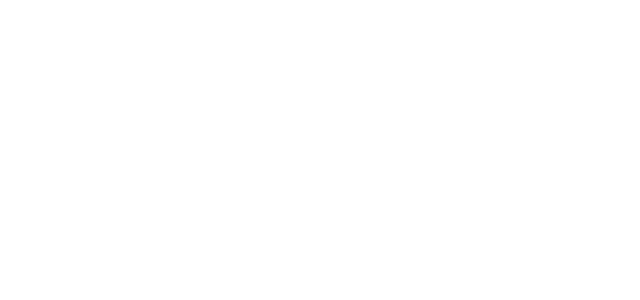
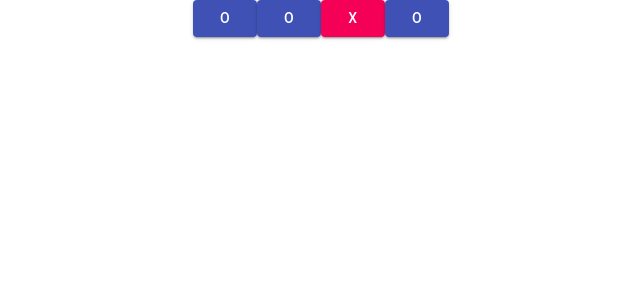
Before and after one commit to CarlWilcoxon/quick-app, a React (Create React App) app: page /life in a window 1280 px wide. Shown: the top 300 px of the page, without its empty margins (319-959 px from the left). Built offline with nearby package versions, Linux system fonts and the light colour scheme.

Commit message:
Life Game display prototype

```diff
--- a/src/components/App/App.jsx
+++ b/src/components/App/App.jsx
@@ -6,6 +6,7 @@
 } from "react-router-dom";
 
 import Home from "../Home/Home";
+import LifeApp from "../LifePage/LifeApp/LifeApp";
 import CalcApp from "../CalcPage/CalcApp/CalcApp";
 
 function App() {
@@ -21,8 +22,11 @@
           <Route path="/calc">
             <CalcApp />
           </Route>
-          {/* <Route path="/life">
-            <LifePage />
+          <Route path="/life">
+            <LifeApp />
+          </Route>
+          {/* <Route path="/memory">
+            <MemPage />
           </Route> */}
         </Switch>
       </div>
--- a/src/components/Home/Home.jsx
+++ b/src/components/Home/Home.jsx
@@ -18,6 +18,9 @@
           <li>
             <Link to="/life">Life</Link>
           </li>
+          <li>
+            <Link to="/memory">Memory</Link>
+          </li>
         </ul>
       </nav>
     </Router>
--- /dev/null
+++ b/src/components/LifePage/LifeApp/LifeApp.jsx
@@ -0,0 +1,10 @@
+import LifeRow from '../LifeRow/LifeRow';
+
+function LifeApp() {
+
+  return (
+    <LifeRow/>
+  );
+}
+
+export default LifeApp;
--- /dev/null
+++ b/src/components/LifePage/LifeRow/LifeRow.jsx
@@ -0,0 +1,22 @@
+import { Grid } from '@material-ui/core';
+import { useState } from 'react';
+import LifeSquare from '../LifeSquare/LifeSquare';
+
+function LifeRow() {
+  const [life, setLife] = useState(['blue', 'blue', 'red', 'blue']);
+
+    return (
+      <Grid
+        container
+        direction="row"
+        justify="center"
+        alignItems="center"
+      >
+      {life.map((item, key) => (
+        <LifeSquare key={key} square={item} />
+      ))}
+      </Grid>
+    )
+  }
+
+export default LifeRow;
--- /dev/null
+++ b/src/components/LifePage/LifeSquare/LifeSquare.jsx
@@ -0,0 +1,27 @@
+import { Button } from '@material-ui/core';
+
+function LifeSquare(props) {
+  if (props.square === 'red') {
+    return (
+      <Button
+      component="Grid"
+      variant="contained"
+      color="secondary"
+      >
+        X
+      </Button>
+    )
+  } else if (props.square === 'blue') {
+    return (
+      <Button
+      component="Grid"
+      variant="contained"
+      color="primary"
+      >
+        O
+      </Button>
+    )
+  }
+}
+
+export default LifeSquare;
```
Also changed, not shown: src/components/LifePage/CalcApp/CalcApp.jsx (added, +60 -0 lines), public/grumpy-card-back.jpeg (added).
